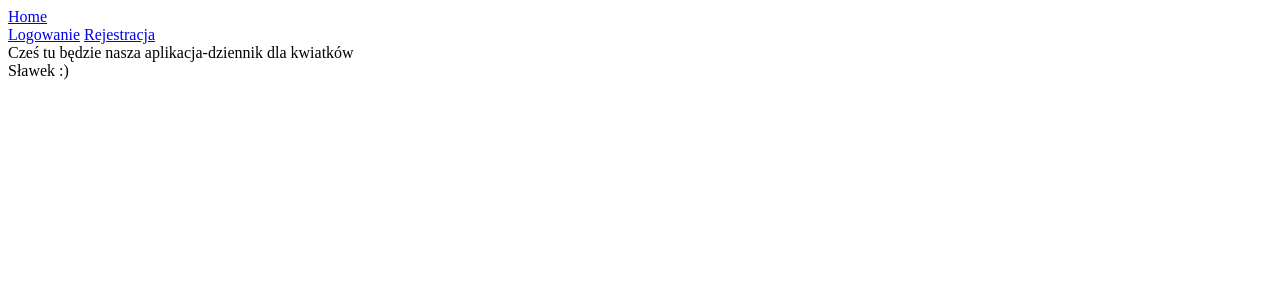
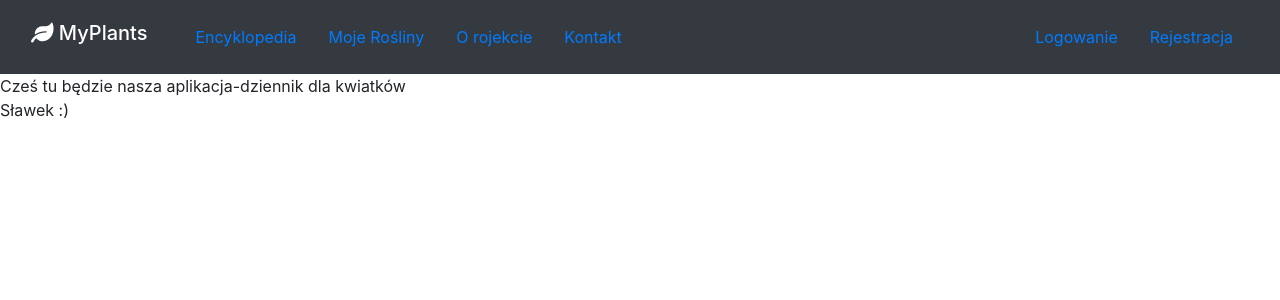
Before and after one commit to slapa2/Plants, a Flask app: page / in a window 1280 px wide. Shown: the top 300 px of the page. Run offline with Flask 2, Linux system fonts and the light colour scheme; some libraries are stand-ins or nearby versions.

Commit message:
Added bootstrap and navbar

```diff
--- a/plants/auth/templates/layout.html
+++ b/plants/auth/templates/layout.html
@@ -1,7 +1,15 @@
 <!DOCTYPE html>
 <html>
 <head>
+    <!-- Required meta tags -->
     <meta charset="utf-8">
+
+    <!-- Bootstrap CSS -->
+    <link rel="stylesheet" href="https://stackpath.bootstrapcdn.com/bootstrap/4.1.3/css/bootstrap.min.css"
+          integrity="sha384-MCw98/SFnGE8fJT3GXwEOngsV7Zt27NXFoaoApmYm81iuXoPkFOJwJ8ERdknLPMO" crossorigin="anonymous">
+    <!-- FontAwesome CSS -->
+    <link rel="stylesheet" href="https://use.fontawesome.com/releases/v5.4.2/css/all.css"
+          integrity="sha384-/rXc/GQVaYpyDdyxK+ecHPVYJSN9bmVFBvjA/9eOB+pb3F2w2N6fc5qB9Ew5yIns" crossorigin="anonymous">
 
     {% if title %}
         <title>Plants - {{ title }}</title>
@@ -11,19 +19,30 @@
 </head>
 <body>
 <header>
-      <nav>
-        <div>
-          <a href="{{ url_for('auth.landing') }}">Home</a>
+
+    <nav class="navbar navbar-dark bg-dark">
+        <div class="container-fluid">
+            <span class="navbar-brand h1">
+                <a class="navbar-brand" href="{{ url_for('auth.landing') }}"><i class="fas fa-leaf"></i> MyPlants</a>
+            </span>
+
+            <div class="mr-auto">
+                <ul class="nav">
+                    <li class="nav-item"><a href="#" class="nav-link">Encyklopedia</a> </li>
+                    <li class="nav-item"><a href="#" class="nav-link">Moje Rośliny</a> </li>
+                    <li class="nav-item"><a href="#" class="nav-link">O rojekcie</a> </li>
+                    <li class="nav-item"><a href="#" class="nav-link">Kontakt</a> </li>
+                </ul>
             </div>
-
-        <div>
-          <a href="{{ url_for('auth.login') }}">Logowanie</a>
-          <a href="{{ url_for('auth.register') }}">Rejestracja</a>
+            <ul class="nav">
+                <li class="nav-item"><a href="{{ url_for('auth.login') }}" class="nav-link">Logowanie</a></li>
+                <li class="nav-item"><a href="{{ url_for('auth.register') }}" class="nav-link">Rejestracja</a></li>
+            </ul>
         </div>
     </nav>
 </header>
 <main>
-        {% with messages = get_flashed_messages(with_categories=true)  %}
+    {% with messages = get_flashed_messages(with_categories=true) %}
         {% if messages %}
             {% for category, message in messages %}
                 <div>
@@ -32,10 +51,22 @@
             {% endfor %}
         {% endif %}
     {% endwith %}
-        {% block content %}{% endblock content%}
+    {% block content %}{% endblock content %}
 </main>
 <footer>
     Sławek :)
 </footer>
+
+<!-- Optional JavaScript -->
+<!-- jQuery first, then Popper.js, then Bootstrap JS -->
+<script src="https://code.jquery.com/jquery-3.3.1.slim.min.js"
+        integrity="sha384-q8i/X+965DzO0rT7abK41JStQIAqVgRVzpbzo5smXKp4YfRvH+8abtTE1Pi6jizo"
+        crossorigin="anonymous"></script>
+<script src="https://cdnjs.cloudflare.com/ajax/libs/popper.js/1.14.3/umd/popper.min.js"
+        integrity="sha384-ZMP7rVo3mIykV+2+9J3UJ46jBk0WLaUAdn689aCwoqbBJiSnjAK/l8WvCWPIPm49"
+        crossorigin="anonymous"></script>
+<script src="https://stackpath.bootstrapcdn.com/bootstrap/4.1.3/js/bootstrap.min.js"
+        integrity="sha384-ChfqqxuZUCnJSK3+MXmPNIyE6ZbWh2IMqE241rYiqJxyMiZ6OW/JmZQ5stwEULTy"
+        crossorigin="anonymous"></script>
 </body>
 </html>
```
Lines whose indentation alone changed are shown as unchanged.
